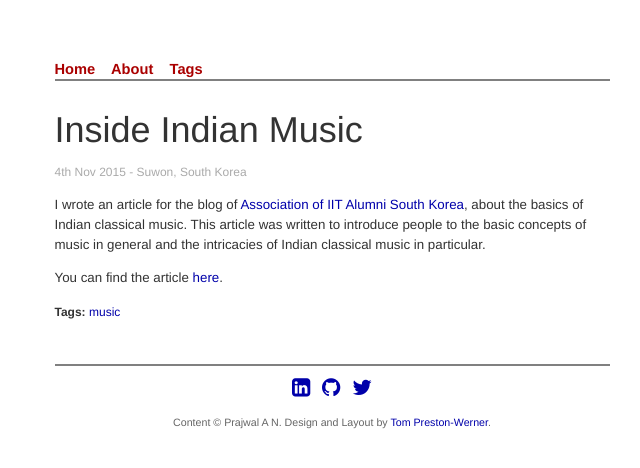
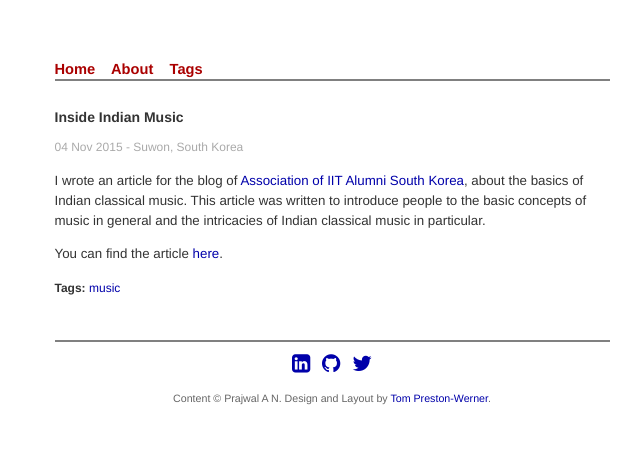
Before and after one commit to prajwal-aithal/prajwal-aithal.github.io, a Jekyll site: the page built from _posts/2015-11-04-article-on-music.md, in a window 1280 px wide. Shown: the top 468 px of the page, without its empty margins (308-948 px from the left). Built offline with Jekyll 4.4.1, drawn with Linux system fonts in a browser that asks for light colours; nearby versions of some CDN libraries.

Commit message:
posts: resolved redundancy in page title display
Signed-off-by: Prajwal A N <prajwal.an92@gmail.com>

```diff
--- a/_layouts/post.html
+++ b/_layouts/post.html
@@ -1,6 +1,8 @@
 ---
 layout: default
 ---
+<h5 class="post-title"><b>{{ page.title }}</b></h5>
+<p class="meta">{{ page.date | date: "%d %b %Y" }} - {{ page.location }}</p>
 <div id="post">
   {{ content }}
 </div>
--- a/_posts/2015-11-04-article-on-music.md
+++ b/_posts/2015-11-04-article-on-music.md
@@ -3,13 +3,8 @@ layout: post
 title: Inside Indian Music
 tags:
 - music
+location: Suwon, South Korea
 ---
-
-{{ page.title }}
-================
-
-<p class="meta">4th Nov 2015 - Suwon, South Korea</p>
-
 I wrote an article for the blog of
 [Association of IIT Alumni South Korea](http://iitalumkorea.com "Association of IIT Alumni, South Korea"),
 about the basics of Indian classical music.
```
